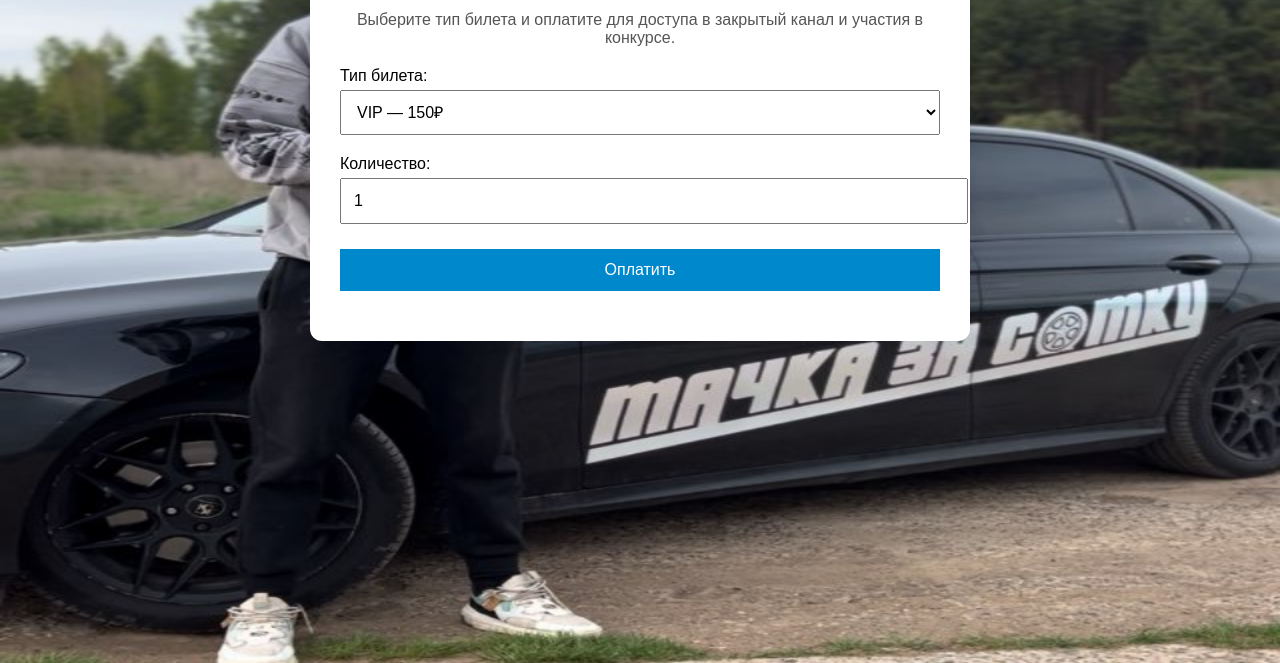
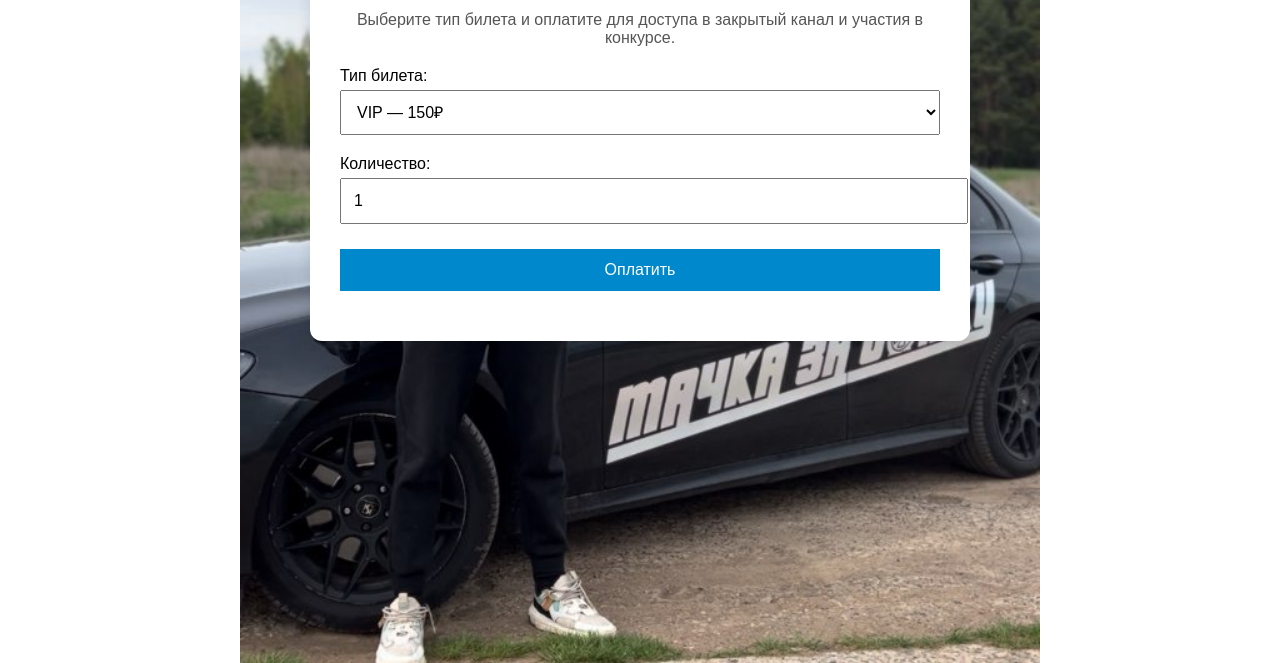
Before and after one commit to nikitkanixuyasebe/telegram-, a plain HTML site: page index.html in a window 1280 px wide. Shown: the part 137-800 px from the top of the page. Drawn offline with Linux system fonts and the light colour scheme.

Commit message:
Update style.css

```diff
--- a/style.css
+++ b/style.css
@@ -1,7 +1,7 @@
 body {
   font-family: Arial, sans-serif;
   background: url('bg.jpg') no-repeat center center fixed;
-  background-size: 100% 100%;
+  background-size: contain;
   padding: 30px;
 }
 
```
